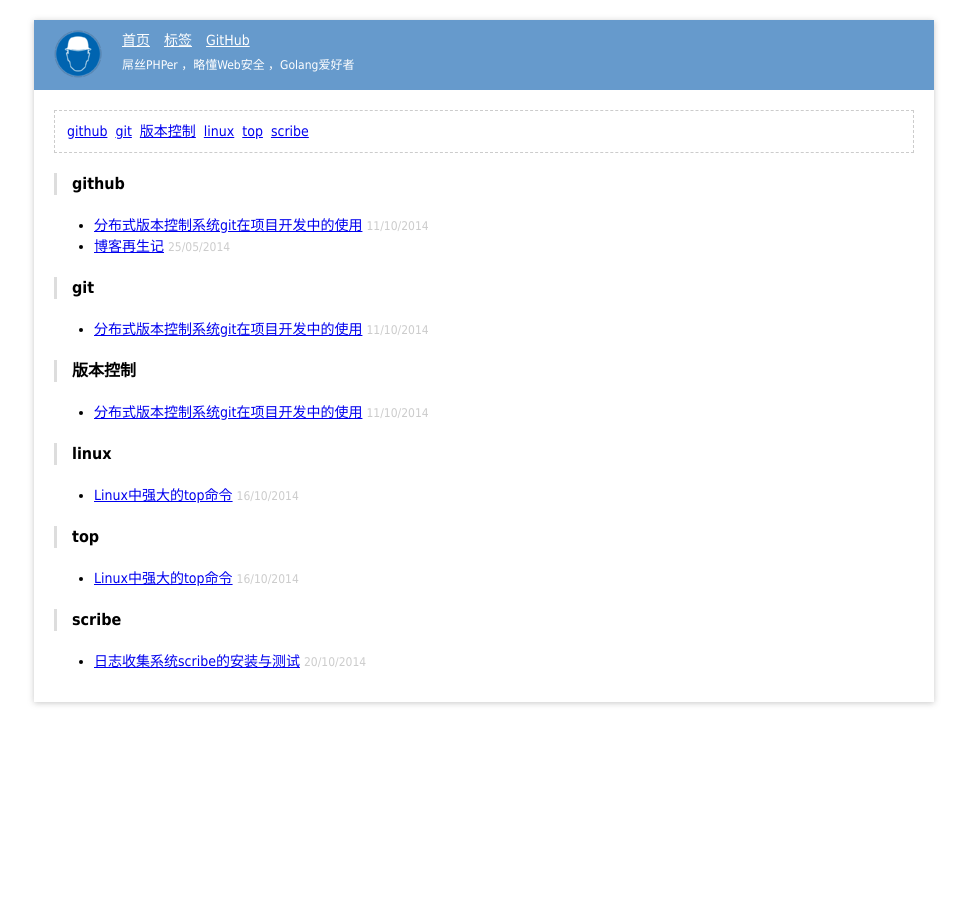
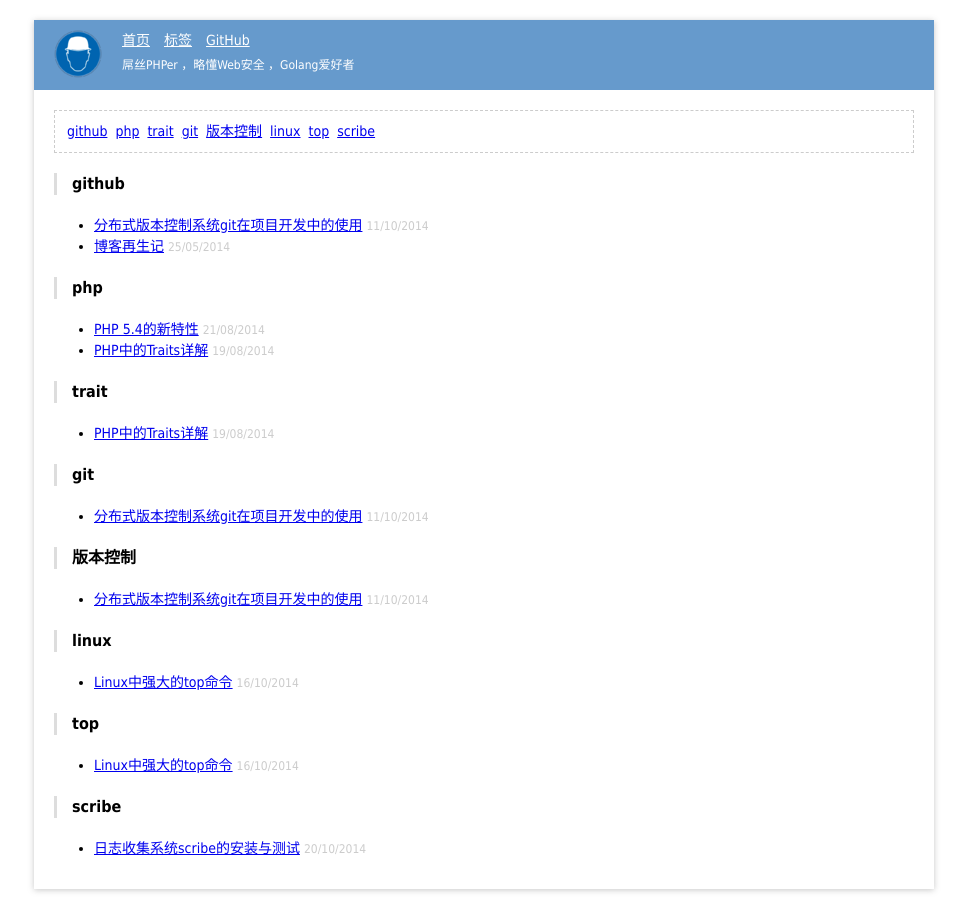
Before and after one commit to tabalt/tabalt.github.io, a Jekyll site: the page built from tags/index.html, in a window 1280 px wide. Shown: the whole page, without its empty margins (156-1123 px from the left). Built offline with Jekyll 4.4.1, drawn with Linux system fonts in a browser that asks for light colours; Markdown is read by kramdown in place of the engine named in the settings; comment, search, counter and statistics services are not loaded.

Commit message:
update blog

```diff
--- a/_posts/php/2014-08-19-php-traits.md
+++ b/_posts/php/2014-08-19-php-traits.md
@@ -3,7 +3,7 @@
 layout: post
 title:  "PHP中的Traits详解"
 date:   2014-08-19 15:08:00
-categories: 博文
+tags: [php,trait]
 
 ---
 
```
Also changed, not shown: _posts/php/2014-08-21-new-features-of-php-5_4.md (+1 -1 lines).
